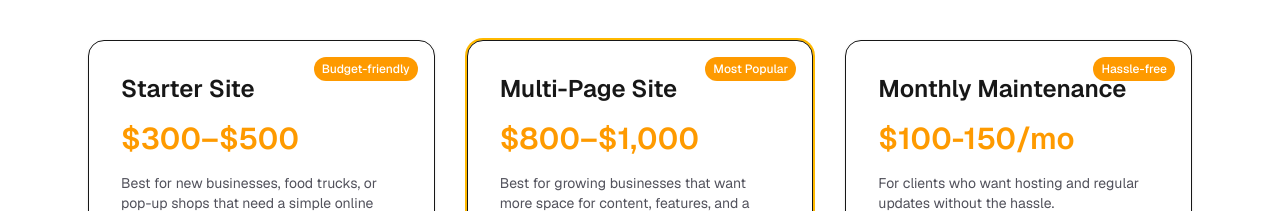
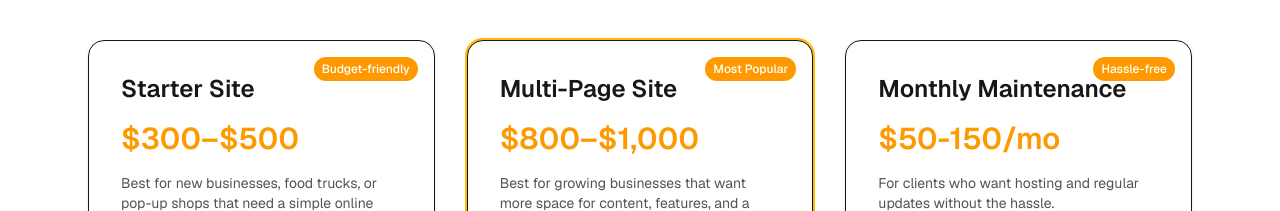
Before and after one commit to swells138/business-site, a Next.js app: page / in a window 1280 px wide. Shown: the part 1040-1251 px from the top of the page. Built offline with nearby package versions, Linux system fonts and the light colour scheme.

Commit message:
price update again

```diff
--- a/src/data/services.js
+++ b/src/data/services.js
@@ -41,7 +41,7 @@ export const services = [
   },
   {
     name: 'Monthly Maintenance',
-    price: '$100-150/mo',
+    price: '$50-150/mo',
     bestFor: 'For clients who want hosting and regular updates without the hassle.',
     features: [
       'Fast, secure hosting',
```
